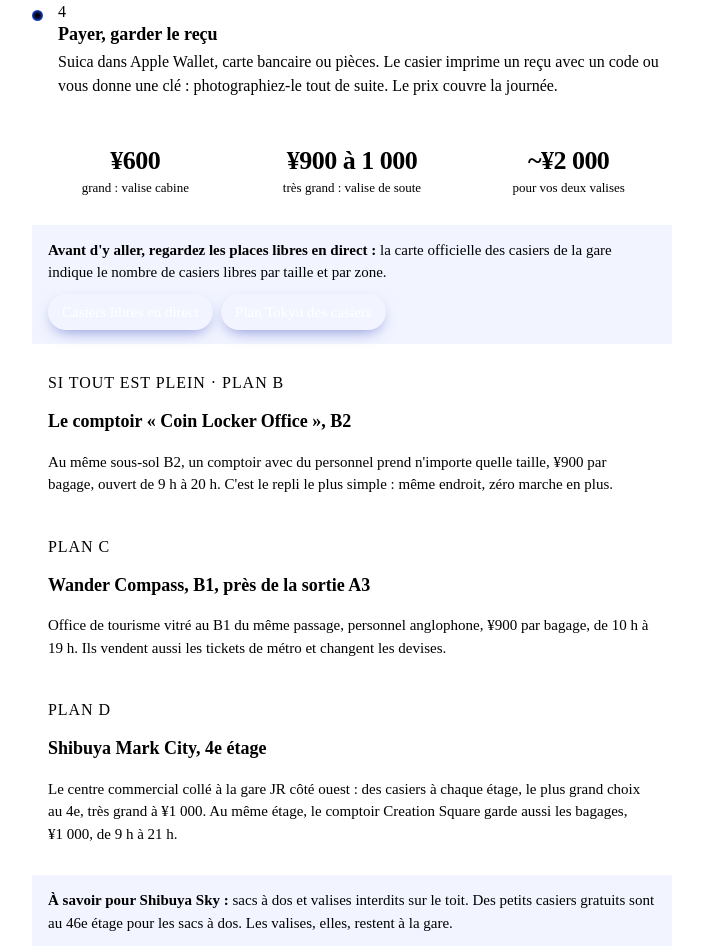
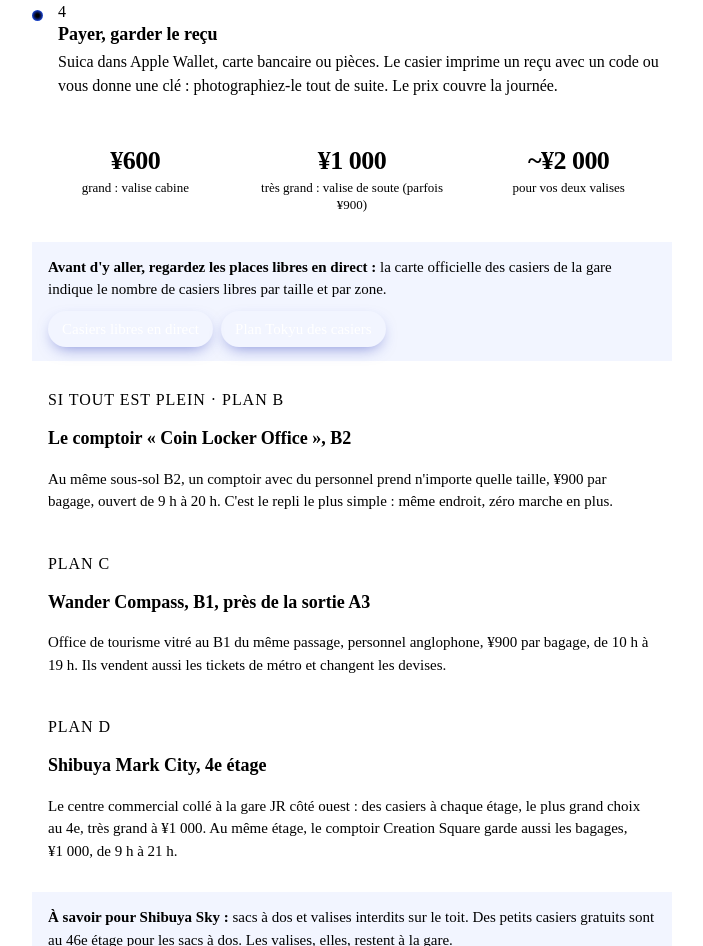
Before and after one commit to damienrsl/tokyo-jour-1, a plain HTML site: page corps.html in a window 1280 px wide. Shown: the part 1595-2541 px from the top of the page, without its empty margins (288-991 px from the left). Drawn offline with Linux system fonts and the light colour scheme.

Commit message:
Chiffre casier

```diff
--- a/corps.html
+++ b/corps.html
@@ -94,7 +94,7 @@ ul.liste li:first-child{border-top:0;padding-top:4px}
       </ol>
       <div class="chiffres">
         <div class="verre"><span class="gros">¥600</span><span class="petit">grand : valise cabine</span></div>
-        <div class="verre"><span class="gros">¥900 à 1&nbsp;000</span><span class="petit">très grand : valise de soute</span></div>
+        <div class="verre"><span class="gros">¥1&nbsp;000</span><span class="petit">très grand : valise de soute (parfois ¥900)</span></div>
         <div class="verre"><span class="gros">~¥2&nbsp;000</span><span class="petit">pour vos deux valises</span></div>
       </div>
       <div class="franc"><b>Avant d'y aller, regardez les places libres en direct :</b> la carte officielle des casiers de la gare indique le nombre de casiers libres par taille et par zone.
```
Also changed, not shown: index.html (+1 -1 lines).
